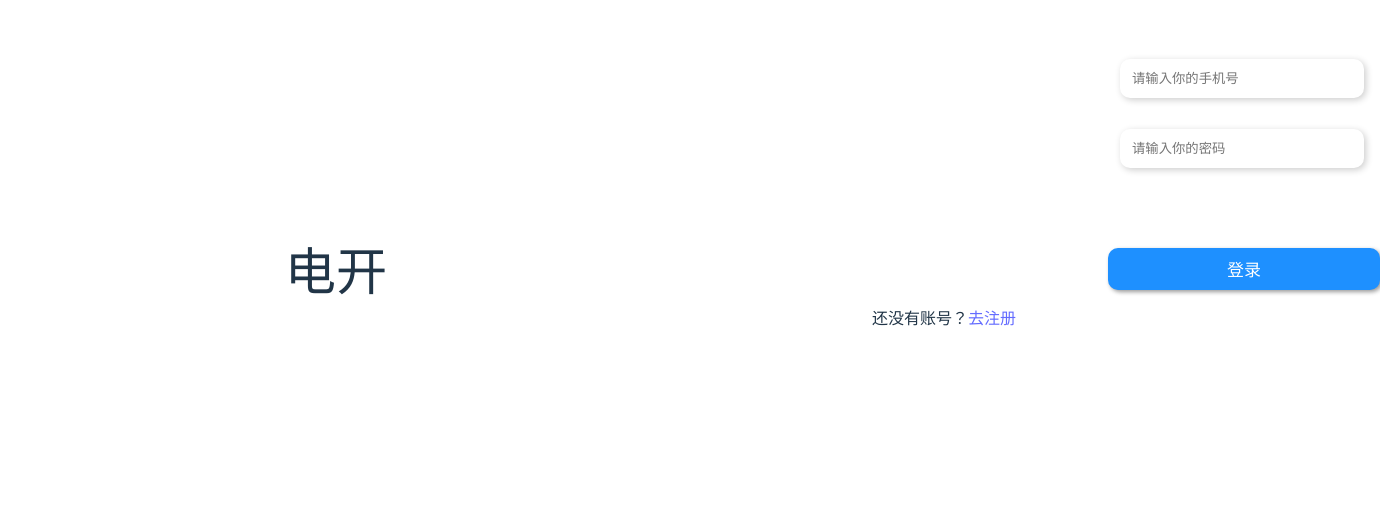
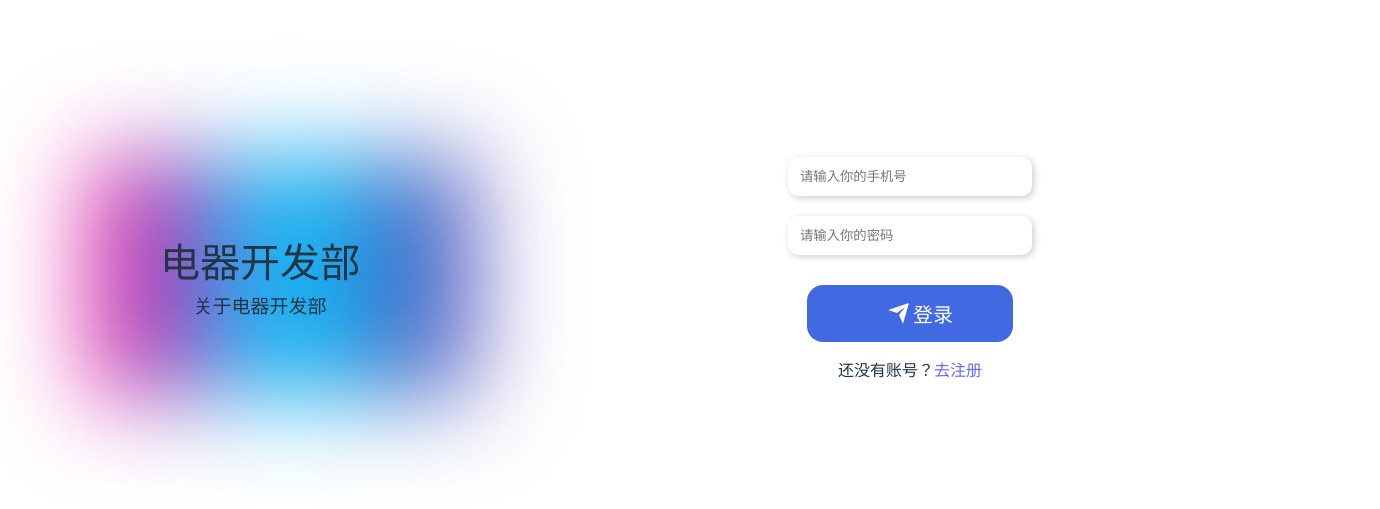
Before and after one commit to HPUhushicheng/electron-xiaomiaomiao, a Vue app: page / in a window 1280 px wide. Shown: the part 123-632 px from the top of the page, 1380 px wide, since content can reach past the window. Built offline with nearby package versions, Linux system fonts and the light colour scheme.

Commit message:
code pull2

```diff
--- a/package.json
+++ b/package.json
@@ -14,11 +14,13 @@
   },
   "dependencies": {
     "concurrently": "^9.1.0",
+    "element-plus": "^2.8.8",
     "vue": "^3.5.12"
   },
   "devDependencies": {
     "@vitejs/plugin-vue": "^5.1.4",
     "electron": "^33.2.0",
+    "sass-embedded": "^1.81.0",
     "typescript": "~5.6.2",
     "vite": "^5.4.10",
     "vue-tsc": "^2.1.8"
--- a/src/components/LoginRegister.vue
+++ b/src/components/LoginRegister.vue
@@ -1,68 +1,203 @@
 <template>
+    <div class="fullscreen">
         <div class="container">
-
-
-        <div class="first"><h1>电开</h1></div>
+            <div class="first">
+                <div class="title">{{displayedDesc}}</div>
+                <div class="desc">关于<span @click="aboutWaiFChat">电器开发部</span></div>
+            </div>
             <div class="second">
-            <input placeholder="请输入你的手机号" pattern="\d+" class="tel" name="tel" type="tel" >
+                <input placeholder="请输入你的手机号" pattern="\d+" class="tel" name="tel" type="tel">
                 <input placeholder="请输入你的密码" pattern="\d+" class="passwd" name="passwd" type="passwd">
 
-            <button type="submit">登录</button>
+                <button>
+                    <div class="svg-wrapper-1">
+                        <div class="svg-wrapper">
+                            <svg xmlns="http://www.w3.org/2000/svg" viewBox="0 0 24 24" width="24" height="24">
+                                <path fill="none" d="M0 0h24v24H0z"></path>
+                                <path fill="currentColor"
+                                    d="M1.946 9.315c-.522-.174-.527-.455.01-.634l19.087-6.362c.529-.176.832.12.684.638l-5.454 19.086c-.15.529-.455.547-.679.045L12 14l6-8-8 6-8.054-2.685z">
+                                </path>
+                            </svg>
+                        </div>
+                    </div>
+                    <span>登录</span>
+                </button>
                 <p>还没有账号？<a href="#" @click.prevent="register">去注册</a></p>
             </div>
 
         </div>
+    </div>
 </template>
 
 <script setup>
-import { ref } from 'vue'
+import { ref, onMounted } from 'vue';
 
-const phoneNumber = ref('')
-const password = ref('')
-const rememberMe = ref(false)
+const displayedDesc = ref(''); // 用于显示的文本
+const fullDesc = '电器开发部'; // 完整的描述文本
 
-const handleSubmit = () => {
-    // Handle login logic here
-    console.log('Login submitted', { phoneNumber: phoneNumber.value, password: password.value, rememberMe: rememberMe.value })
+// 打字机效果函数
+const typeWriter = (text, delay) => {
+    let index = 0;
+    displayedDesc.value = ''; // 清空当前文本
+
+    const type = () => {
+        if (index < text.length) {
+            displayedDesc.value += text.charAt(index); // 添加下一个字符
+            index++;
+            setTimeout(type, delay); // 设置延迟
+        } else {
+            displayedDesc.value = text; // 完成后显示完整文本
         }
+    };
+
+    type(); // 开始打字机效果
+};
+
+onMounted(() => {
+    typeWriter(fullDesc, 400); // 调用打字机效果，设置每个字符的延迟
+});
 </script>
 
 <style scoped>
+.fullscreen {
+    position: fixed;
+    /* 固定定位，覆盖整个视口 */
+    top: 0;
+    left: 0;
+    width: 100%;
+    height: 100%;
+    background-color: rgba(254, 254, 254, 0.1);
+    /* 半透明背景 */
+    backdrop-filter: blur(500px);
+    /* 毛玻璃效果 */
+    -webkit-backdrop-filter: blur(10px);
+    /* 兼容性 */
+    z-index: 999;
+    /* 确保在最上层 */
+}
 
-.container {  display: grid;
+.container {
+    display: grid;
     grid-template-columns: 1fr 1fr;
     grid-template-rows: 1fr;
     gap: 0px 0px;
     grid-auto-flow: row;
     grid-template-areas:
         "first second";
+    height: 100%;
+    /* 使容器高度为100% */
+    align-items: center;
+    /* 垂直居中 */
+    justify-items: center;
+    /* 水平居中 */
 }
 
-.first { grid-area: first; }
+.gradient-box {
+    background: linear-gradient(135deg, rgba(255, 0, 150, 0.5), rgba(0, 204, 255, 0.5)); /* 渐变背景 */
+    backdrop-filter: blur(10px); /* 毛玻璃效果 */
+    -webkit-backdrop-filter: blur(10px); /* 兼容性 */
+    border-radius: 16px; /* 圆角 */
+    padding: 20px; /* 内边距 */
+    text-align: center; /* 文本居中 */
+    clip-path: polygon(20% 0%, 100% 0%, 100% 80%, 80% 100%, 0% 100%, 0% 20%); /* 不规则形状 */
+}
+.first {
+    grid-area: first;
+    margin-left: -120px;
+}
 
-.second { grid-area: second; }
+.first::before {
+    content: '';
+    position: absolute;
+    top: 35%;
+    left: 7%;
+    width: 30vw;
+    height: 30vh;
+    background: linear-gradient(to right, rgba(255, 0, 150, 1), rgba(0, 204, 255, 1),rgba(65, 20, 159, 0.8)); /* 渐变背景 */
+    filter: blur(3em); /* 模糊效果 */
+    transition: all 0.5s;
+    z-index: 1; /* 确保在背景 */
+
+}
+
+.title {
+    position: relative; /* 确保文本在伪元素之上 */
+    z-index: 2; /* 确保文本在伪元素之上 */
+    font-size: 40px;
+    font-weight: bold;
+    color: var(--login-text-color);
+}
+.desc {
+    position: relative; /* 确保文本在伪元素之上 */
+    z-index: 2; /* 确保文本在伪元素之上 */
+    font-size: 19px;
+    color: var(--login-about-color);
+}
+.second {
+    grid-area: second;
+    display: flex;
+    flex-direction: column;
+    align-items: center;
+    justify-content: space-between;
+    margin-left: -100px;
+}
 
 
+/* From www.lingdaima.com */
 button {
-    font-size: 17px;
-    padding: 0.5em 7em; /*5em修改长度*/
-    border: transparent;
-    box-shadow: 2px 2px 4px rgba(0, 0, 0, 0.4);
-    background: dodgerblue;
+ font-family: inherit;
+ font-size: 20px;
+ background: royalblue;
  color: white;
-    border-radius: 10px;/*修改圆角*/
-    position:relative;
-    left:300px;
+ padding: 0.7em 3em;
+ padding-left: 4em;
+ display: flex;
+ align-items: center;
+ border: none;
+ border-radius: 16px;
+ overflow: hidden;
+ transition: all 0.2s;
 }
 
-button:hover {
-    background: rgb(2, 0, 36);
-    background: linear-gradient(90deg, rgba(30, 144, 255, 1) 0%, rgba(0, 212, 255, 1) 100%);
+button span {
+ display: block;
+ margin-left: 0.1em;
+ transition: all 0.3s ease-in-out;
+}
+
+button svg {
+ display: block;
+ transform-origin: center center;
+ transition: transform 0.3s ease-in-out;
+}
+
+button:hover .svg-wrapper {
+ animation: fly-1 0.6s ease-in-out infinite alternate;
+}
+
+button:hover svg {
+ transform: translateX(1.2em) rotate(45deg) scale(1.1);
+}
+
+button:hover span {
+ transform: translateX(5em);
 }
 
 button:active {
-    transform: translate(0em, 0.2em);
+ transform: scale(0.95);
 }
+
+@keyframes fly-1 {
+ from {
+  transform: translateY(0.1em);
+ }
+
+ to {
+  transform: translateY(-0.1em);
+ }
+}
+
+
 
 
 /* From Uiverse.io by Creatlydev */
@@ -74,9 +209,8 @@ button:active {
     box-shadow: 2px 2px 7px 0 rgb(0, 0, 0, 0.2);
     outline: none;
     color: dimgray;
-    position: relative; /* 设置相对定位 */
-    bottom: 150px;
-    left:420px;
+    margin-bottom: 20px;
+    /* 增加底部外边距来调整距离 */
 }
 
 .tel:invalid {
@@ -92,15 +226,14 @@ button:active {
     box-shadow: 2px 2px 7px 0 rgb(0, 0, 0, 0.2);
     outline: none;
     color: dimgray;
-    position: relative; /* 设置相对定位 */
-    bottom: 80px;
-    left:176px;
+    margin-bottom: 30px;
 }
 
 .passwd:invalid {
     animation: justshake 0.3s forwards;
     color: rgb(89, 102, 80);
 }
+
 @keyframes justshake {
     25% {
         transform: rotate(5deg);
```
Also changed, not shown: 2 other files (tests, documents, lock files or other folders). Lines whose indentation alone changed are shown as unchanged.
